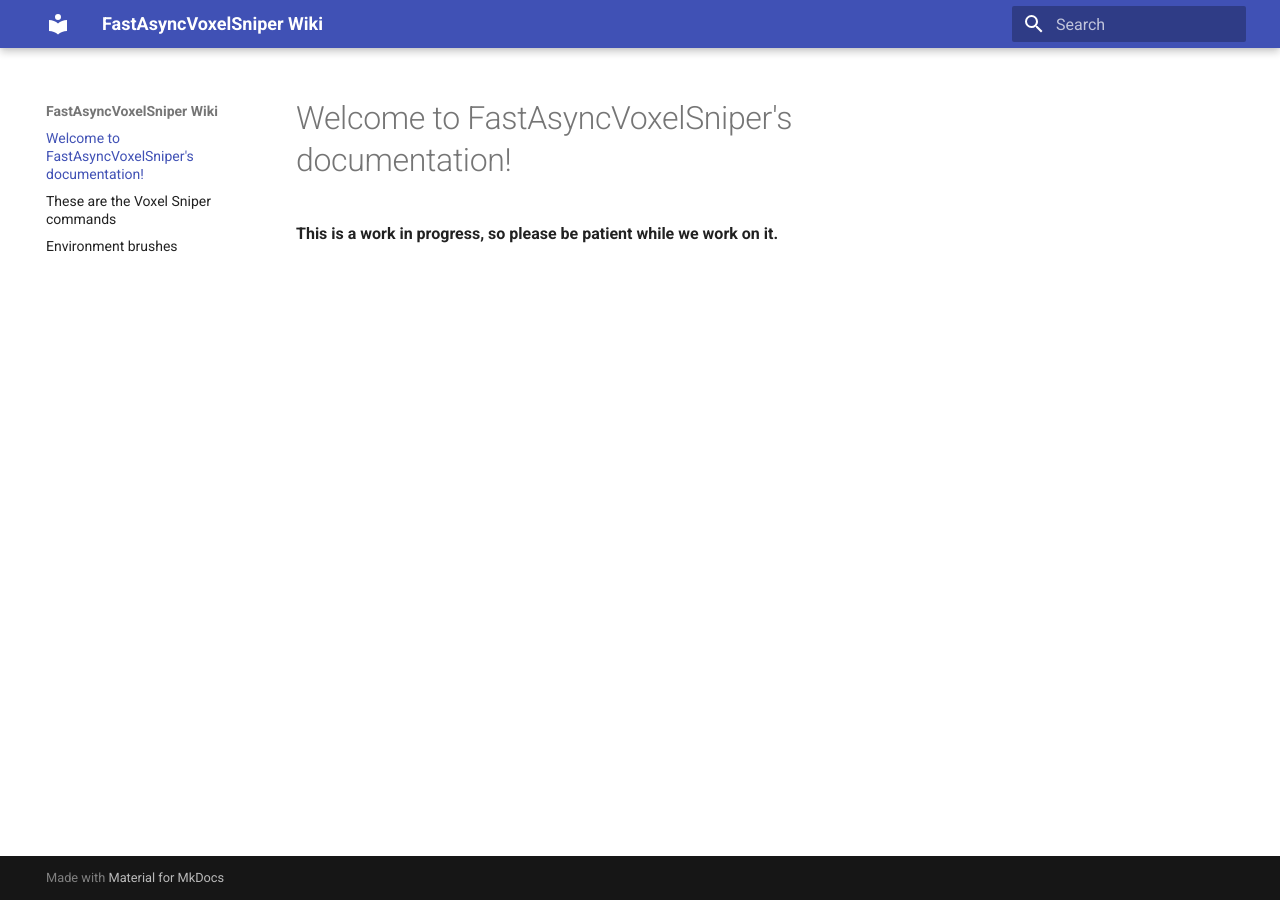
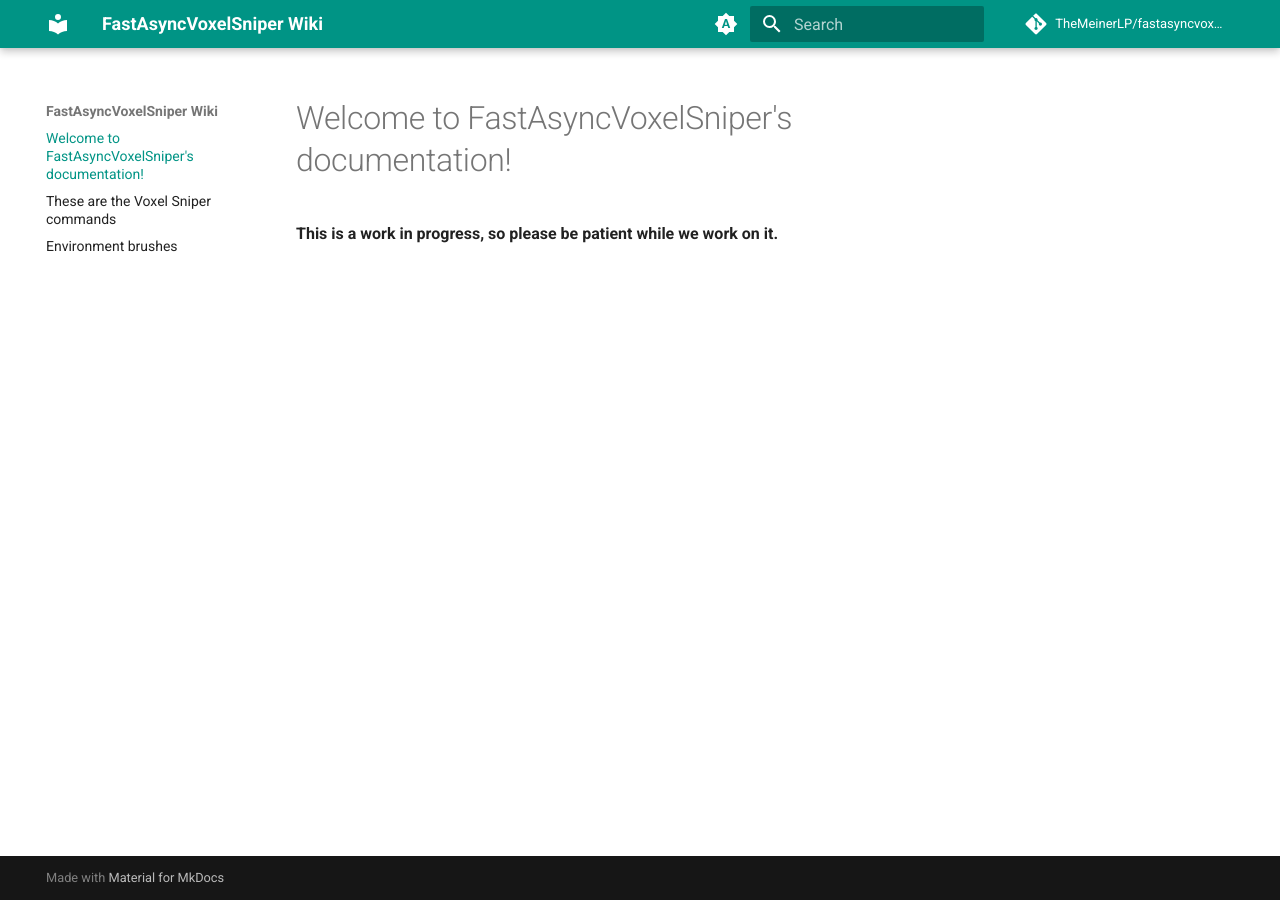
Before and after one commit to TheMeinerLP/fastasyncvoxelsniper_docs, an MkDocs documentation site: the page built from docs/index.md, in a window 1280 px wide. Built offline with MkDocs 1.6.1 and Material for MkDocs 9.7.7, drawn with Linux system fonts in a browser that asks for light colours; comment, search, counter and statistics services are not loaded.

Commit message:
Fix styling

```diff
--- a/mkdocs.yml
+++ b/mkdocs.yml
@@ -1,9 +1,68 @@
+# yaml-language-server: $schema=https://squidfunk.github.io/mkdocs-material/schema.json
 site_name: FastAsyncVoxelSniper Wiki
+repo_url: https://github.com/TheMeinerLP/fastasyncvoxelsniper_docs
+repo_name: TheMeinerLP/fastasyncvoxelsniper_docs
+
 theme:
+  #logo: assets/images/icon.svg
+  #favicon: assets/images/icon.svg
   name: material
+  locale: en
+  features:
+    - navigation.sections
+    - content.code.copy
+    - content.code.select
+    - search.suggest
+    - search.highlight
+    - search.share
+  font:
+    code: Roboto Mono
+  palette:
+    # Palette toggle for automatic mode
+    - media: "(prefers-color-scheme)"
+      primary: teal
+      accent: indigo
+      toggle:
+        icon: material/brightness-auto
+        name: Switch to light mode
+
+    # Palette toggle for light mode
+    - media: "(prefers-color-scheme: light)"
+      scheme: default
+      primary: teal
+      accent: indigo
+      toggle:
+        icon: material/brightness-7
+        name: Switch to dark mode
+
+    # Palette toggle for dark mode
+    - media: "(prefers-color-scheme: dark)"
+      scheme: slate
+      primary: teal
+      accent: indigo
+      toggle:
+        icon: material/brightness-4
+        name: Switch to system preference
 
 
 markdown_extensions:
+  - pymdownx.highlight:
+      anchor_linenums: true
+      line_spans: __span
+      pygments_lang_class: true
+  - pymdownx.inlinehilite
+  - pymdownx.snippets
+  - pymdownx.superfences
+  - def_list
+  - pymdownx.tasklist:
+      custom_checkbox: true
+  - attr_list
+  - md_in_html
   - admonition
   - pymdownx.details
   - pymdownx.superfences
+
+plugins:
+  - search:
+      lang:
+        - en
```
